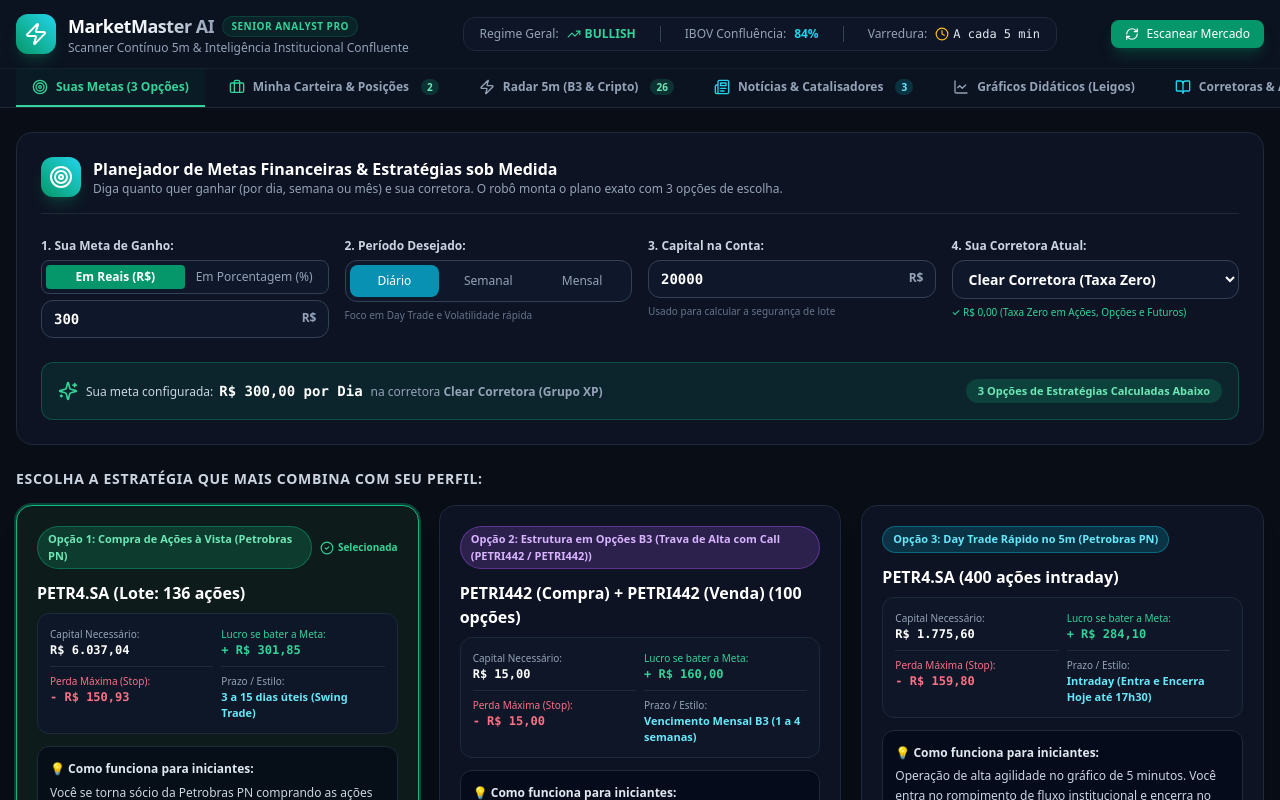
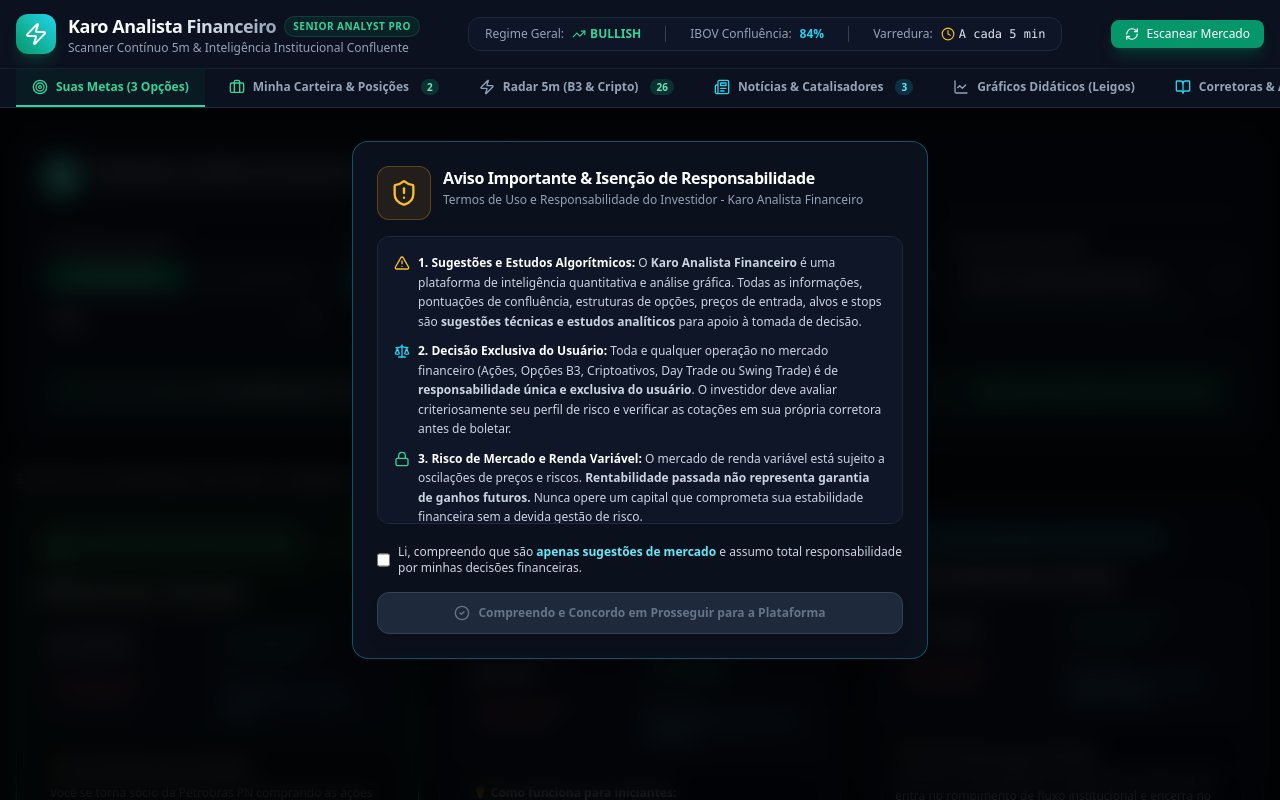
Before and after one commit to MENINOKARO/Karo-Analista-Financeiro, a Next.js app: page / in a window 1280 px wide. Shown: the top 800 px of the page. Built offline with nearby package versions, Linux system fonts and the light colour scheme; no server answers.

Commit message:
feat: rename to Karo Analista Financeiro, add DisclaimerModal, complete README.md

```diff
--- a/package.json
+++ b/package.json
@@ -1,5 +1,5 @@
 {
-  "name": "marketmaster-ai",
+  "name": "karo-analista-financeiro",
   "version": "1.0.0",
   "private": true,
   "scripts": {
--- a/src/app/layout.tsx
+++ b/src/app/layout.tsx
@@ -2,8 +2,8 @@
 import './globals.css';
 
 export const metadata: Metadata = {
-  title: 'MarketMaster AI - Scanner Sênior 5 Minutos & Sinais Institucionais',
-  description: 'Plataforma institucional de análise quantitativa e scanner de mercado financeiro em tempo real para ações B3 e Globais.',
+  title: 'Karo Analista Financeiro - Scanner Sênior 5m & Inteligência de Mercado',
+  description: 'Plataforma institucional de análise quantitativa, scanner de mercado financeiro em tempo real para ações B3, Opções Reais e Criptoativos.',
 };
 
 export default function RootLayout({
--- a/src/app/page.tsx
+++ b/src/app/page.tsx
@@ -13,6 +13,7 @@
 import { GoalsPlannerTab } from '@/components/GoalsPlannerTab';
 import { BrokersTab } from '@/components/BrokersTab';
 import { PortfolioTab } from '@/components/PortfolioTab';
+import { DisclaimerModal } from '@/components/DisclaimerModal';
 
 export default function MarketMasterDashboard() {
   const [activeTab, setActiveTab] = useState<'goals' | 'portfolio' | 'radar' | 'news' | 'chart' | 'calculator' | 'brokers' | 'telegram' | 'methodologies'>('goals');
@@ -195,6 +196,7 @@
 
   return (
     <div className="min-h-screen bg-[#090d16] text-slate-100 flex flex-col">
+      <DisclaimerModal />
       <header className="border-b border-slate-800 bg-[#0d1322]/90 backdrop-blur sticky top-0 z-50">
         <Header
           marketData={marketData}
--- /dev/null
+++ b/src/components/DisclaimerModal.tsx
@@ -0,0 +1,97 @@
+'use client';
+
+import React, { useState, useEffect } from 'react';
+import { ShieldAlert, CheckCircle2, AlertTriangle, Scale, Lock } from 'lucide-react';
+
+export function DisclaimerModal() {
+  const [isOpen, setIsOpen] = useState(false);
+  const [agreed, setAgreed] = useState(false);
+
+  useEffect(() => {
+    // Verifica se o usuário já aceitou o termo na sessão
+    const hasAccepted = localStorage.getItem('karo_disclaimer_accepted');
+    if (!hasAccepted) {
+      setIsOpen(true);
+    }
+  }, []);
+
+  const handleAccept = () => {
+    localStorage.setItem('karo_disclaimer_accepted', 'true');
+    setIsOpen(false);
+  };
+
+  if (!isOpen) return null;
+
+  return (
+    <div className="fixed inset-0 z-50 flex items-center justify-center p-4 bg-black/80 backdrop-blur-md animate-fadeIn">
+      <div className="bg-[#0b101d] border border-cyan-500/40 rounded-2xl max-w-xl w-full p-6 shadow-2xl relative space-y-4">
+        {/* Header do Modal */}
+        <div className="flex items-start gap-3">
+          <div className="p-3 bg-amber-500/10 border border-amber-500/30 rounded-xl text-amber-400">
+            <ShieldAlert className="w-7 h-7" />
+          </div>
+          <div>
+            <h2 className="text-base font-bold text-white tracking-tight flex items-center gap-2">
+              Aviso Importante & Isenção de Responsabilidade
+            </h2>
+            <p className="text-xs text-slate-400 mt-0.5">
+              Termos de Uso e Responsabilidade do Investidor - Karo Analista Financeiro
+            </p>
+          </div>
+        </div>
+
+        {/* Corpo do Aviso */}
+        <div className="bg-slate-900/90 border border-slate-800 p-4 rounded-xl text-xs space-y-2.5 text-slate-300 leading-relaxed max-h-72 overflow-y-auto">
+          <div className="flex items-start gap-2">
+            <AlertTriangle className="w-4 h-4 text-amber-400 shrink-0 mt-0.5" />
+            <p>
+              <strong className="text-white">1. Sugestões e Estudos Algorítmicos:</strong> O <strong>Karo Analista Financeiro</strong> é uma plataforma de inteligência quantitativa e análise gráfica. Todas as informações, pontuações de confluência, estruturas de opções, preços de entrada, alvos e stops são <strong>sugestões técnicas e estudos analíticos</strong> para apoio à tomada de decisão.
+            </p>
+          </div>
+
+          <div className="flex items-start gap-2">
+            <Scale className="w-4 h-4 text-cyan-400 shrink-0 mt-0.5" />
+            <p>
+              <strong className="text-white">2. Decisão Exclusiva do Usuário:</strong> Toda e qualquer operação no mercado financeiro (Ações, Opções B3, Criptoativos, Day Trade ou Swing Trade) é de <strong>responsabilidade única e exclusiva do usuário</strong>. O investidor deve avaliar criteriosamente seu perfil de risco e verificar as cotações em sua própria corretora antes de boletar.
+            </p>
+          </div>
+
+          <div className="flex items-start gap-2">
+            <Lock className="w-4 h-4 text-emerald-400 shrink-0 mt-0.5" />
+            <p>
+              <strong className="text-white">3. Risco de Mercado e Renda Variável:</strong> O mercado de renda variável está sujeito a oscilações de preços e riscos. <strong>Rentabilidade passada não representa garantia de ganhos futuros.</strong> Nunca opere um capital que comprometa sua estabilidade financeira sem a devida gestão de risco.
+            </p>
+          </div>
+        </div>
+
+        {/* Checkbox de Concordância */}
+        <div className="flex items-center gap-2 pt-1">
+          <input
+            type="checkbox"
+            id="disclaimer-check"
+            checked={agreed}
+            onChange={(e) => setAgreed(e.target.checked)}
+            className="w-4 h-4 rounded border-slate-700 bg-slate-900 text-cyan-600 focus:ring-cyan-500 cursor-pointer"
+          />
+          <label htmlFor="disclaimer-check" className="text-xs text-slate-300 cursor-pointer select-none">
+            Li, compreendo que são <strong className="text-cyan-300">apenas sugestões de mercado</strong> e assumo total responsabilidade por minhas decisões financeiras.
+          </label>
+        </div>
+
+        {/* Botão de Confirmação */}
+        <button
+          onClick={handleAccept}
+          disabled={!agreed}
+          className={`w-full py-3 rounded-xl font-bold text-xs shadow-lg transition flex items-center justify-center gap-2 ${
+            agreed
+              ? 'bg-gradient-to-r from-emerald-600 via-teal-500 to-cyan-500 hover:from-emerald-500 hover:to-cyan-400 text-white shadow-emerald-500/25 active:scale-98 cursor-pointer'
+              : 'bg-slate-800 text-slate-500 border border-slate-700 cursor-not-allowed'
+          }`}
+        >
+          <CheckCircle2 className="w-4 h-4" />
+          Compreendo e Concordo em Prosseguir para a Plataforma
+        </button>
+      </div>
+    </div>
+  );
+}
--- a/src/components/Header.tsx
+++ b/src/components/Header.tsx
@@ -20,7 +20,7 @@
         <div>
           <div className="flex items-center gap-2">
             <h1 className="font-bold text-lg tracking-tight bg-clip-text text-transparent bg-gradient-to-r from-white via-slate-100 to-slate-400">
-              MarketMaster AI
+              Karo Analista Financeiro
             </h1>
             <span className="text-[10px] uppercase font-semibold tracking-wider bg-emerald-500/10 text-emerald-400 border border-emerald-500/20 px-2 py-0.5 rounded-full">
               Senior Analyst Pro
```
Also changed, not shown: 1 other file (tests, documents, lock files or other folders).
